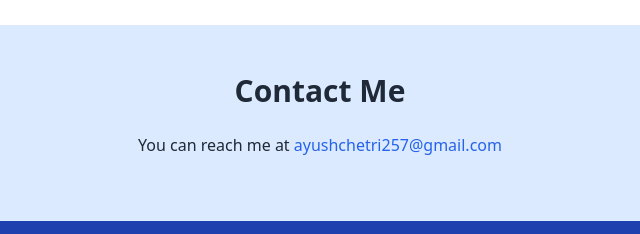
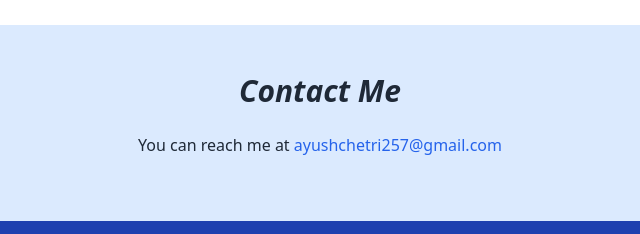
Before and after one commit to ayush1460/ayush-portfolio, a plain HTML site: page index.html in a window 1280 px wide. Shown: the part 1859-2093 px from the top of the page, 320-960 px from the left. Drawn offline with nearby package versions, Linux system fonts and the light colour scheme.

Commit message:
Update index.html

```diff
--- a/index.html
+++ b/index.html
@@ -95,7 +95,7 @@
 
     <!-- Contact Section -->
     <section id="contact" class="p-12 bg-blue-100 text-center" data-aos="fade-up">
-        <h2 class="text-3xl font-bold mb-6">Contact Me</h2>
+        <h2 class="text-3xl font-bold mb-6"><i><b>Contact Me</b></i></h2>
         <p class="mb-4">You can reach me at <a href="mailto:ayushchetri257@gmail.com" class="text-blue-600 hover:underline">ayushchetri257@gmail.com</a></p>
     </section>
 
```
